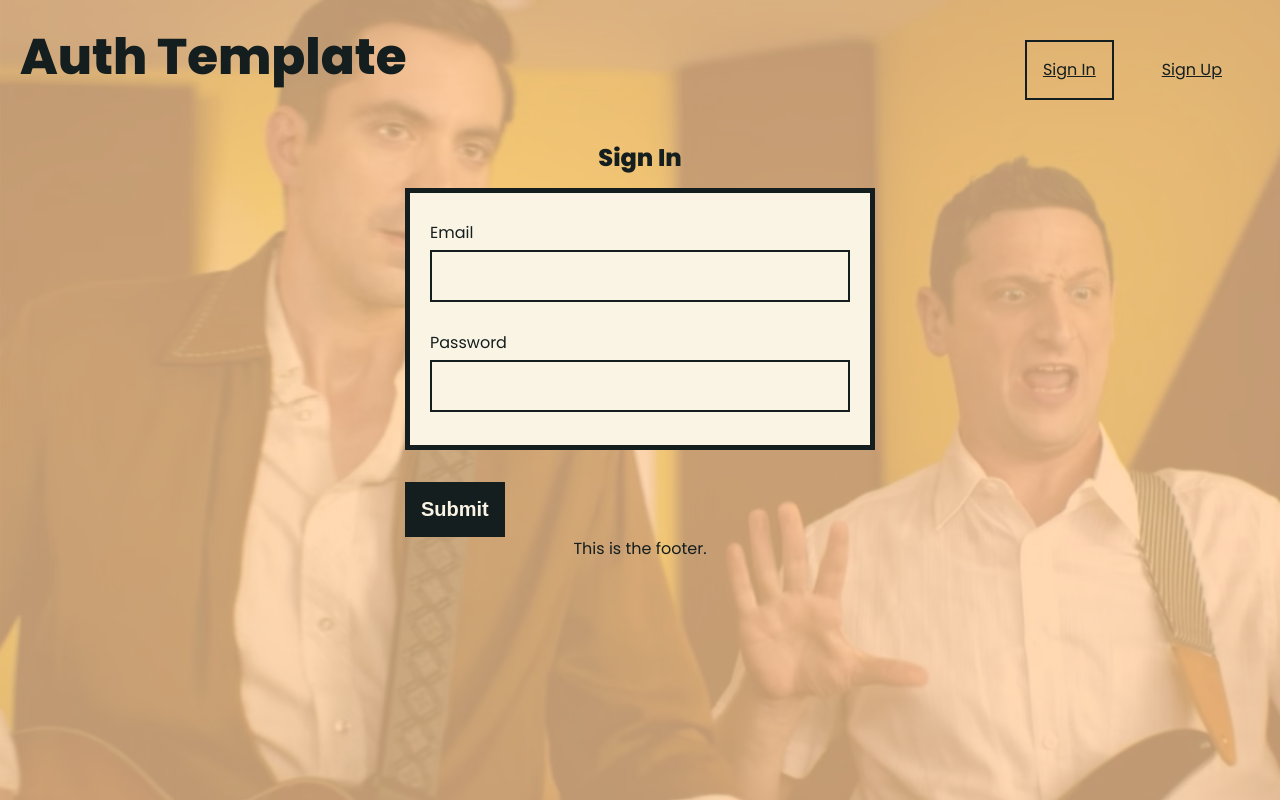
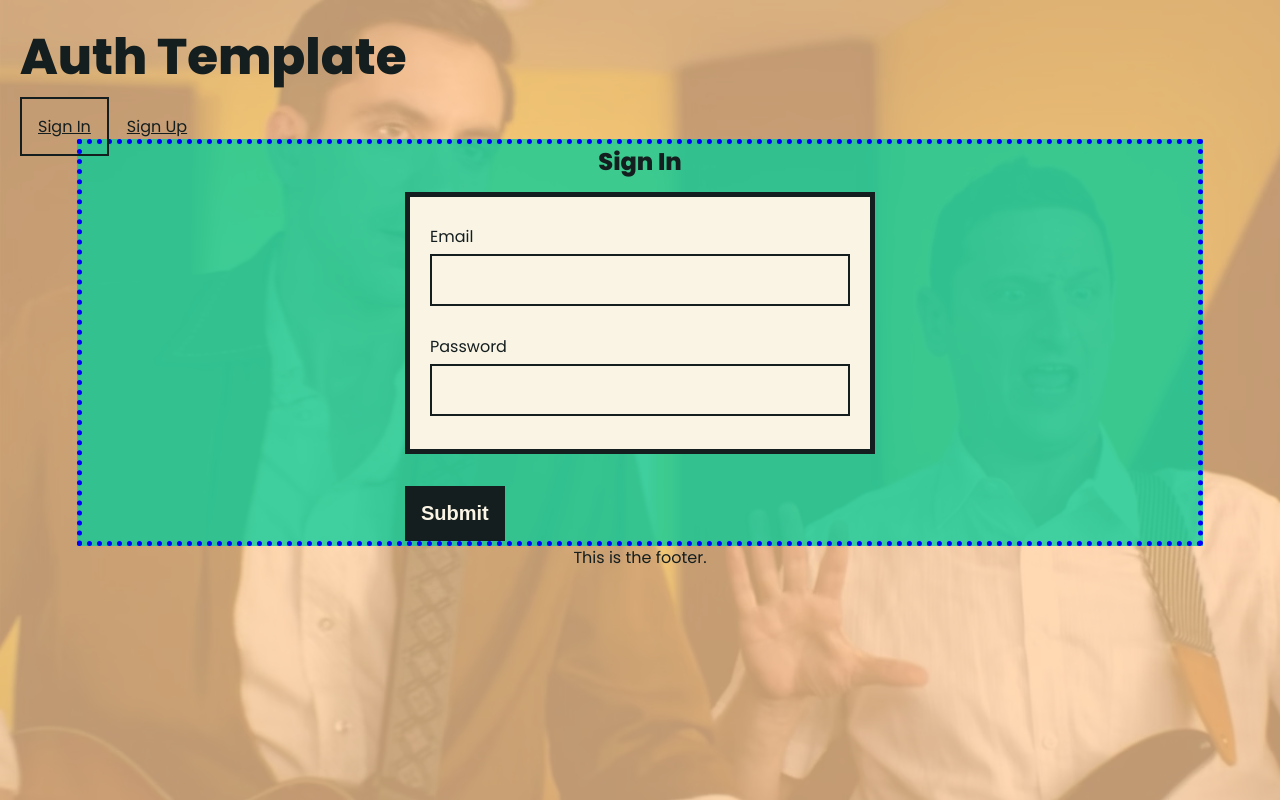
Before and after one commit to MichelleRS/auth-react, a React (Vite) app: page /sign-in in a window 1280 px wide. Built offline with nearby package versions, Linux system fonts and the light colour scheme; no server answers.

Commit message:
Move AuthToolbar from Header to Auth

```diff
--- a/src/components/Header/Header.css
+++ b/src/components/Header/Header.css
@@ -27,7 +27,7 @@ header > h1 {
 }
 
 /* header links container and its link elements */
-.headerLinksContainer {
+.headerNavContainer {
   text-align: center;
   /* center header links vertically in header */
   align-self: center;
@@ -40,11 +40,11 @@ header > h1 {
   /* border: 4px navy dotted; */
 }
 
-.headerLinksContainer > a.active {
+.headerNavContainer > a.active {
   border: 2px var(--darkNeutral) solid;
 }
 
-.headerLinksContainer > a {
+.headerNavContainer > a {
   padding: 1rem;
   color: var(--darkNeutral);
   border: 2px transparent solid;
--- a/src/components/Header/Header.jsx
+++ b/src/components/Header/Header.jsx
@@ -1,6 +1,5 @@
 import { Link } from "react-router-dom";
 import { useAuth } from "../../context/AuthContext.jsx";
-import AuthToolbar from "../Main/Public/AuthToolbar.jsx";
 
 import "./Header.css";
 
@@ -21,14 +20,12 @@ export default function Header() {
     <header>
       <h1 className="headerTitle">Auth Template</h1>
       {/* if user, render sign out link */}
-      <div className="headerLinksContainer">
+      <div className="headerNavContainer">
         {user && (
           <Link to="/sign-in" onClick={handleSignOut}>
             Sign Out
           </Link>
         )}
-        {/* if not a user, render AuthToolbar */}
-        {!user && <AuthToolbar />}
       </div>
     </header>
   );
--- a/src/components/Main/Public/Auth.css
+++ b/src/components/Main/Public/Auth.css
@@ -5,8 +5,8 @@
   flex-direction: column;
   align-items: center;
   /* placeholder style */
-  /* border: 5px blue dotted; */
-  /* background-color: rgba(0, 204, 153, 0.75); */
+  border: 5px blue dotted;
+  background-color: rgba(0, 204, 153, 0.75);
 }
 
 .authContainer > h2 {
@@ -89,3 +89,13 @@
     flex-direction: column;
   }
 }
+
+.authNavLink {
+  padding: 1rem;
+  color: var(--darkNeutral);
+  border: 2px transparent solid;
+}
+
+.authNavLink.active {
+  border: 2px var(--darkNeutral) solid;
+}
--- a/src/components/Main/Public/AuthToolbar.jsx
+++ b/src/components/Main/Public/AuthToolbar.jsx
@@ -1,4 +1,5 @@
 import { NavLink } from "react-router-dom";
+import "./Auth.css";
 
 export default function AuthToolbar() {
   const handleClick = () => {
@@ -6,10 +7,12 @@ export default function AuthToolbar() {
   };
   return (
     <>
-      <NavLink to="/sign-in" onClick={handleClick}>
+      <NavLink to="/sign-in" onClick={handleClick} className="authNavLink">
         Sign In
       </NavLink>
-      <NavLink to="/sign-up">Sign Up</NavLink>
+      <NavLink to="/sign-up" className="authNavLink">
+        Sign Up
+      </NavLink>
     </>
   );
 }
--- a/src/components/Main/Public/SignIn.jsx
+++ b/src/components/Main/Public/SignIn.jsx
@@ -2,6 +2,7 @@ import { useRef, useState, useEffect } from "react";
 import { Navigate, useNavigate } from "react-router-dom";
 import { useAuth } from "../../../context/AuthContext.jsx";
 import "./Auth.css";
+import AuthToolbar from "./AuthToolbar.jsx";
 
 export default function SignIn() {
   // constants for use in function
@@ -65,6 +66,8 @@ export default function SignIn() {
   };
 
   return (
+    <div>
+      <AuthToolbar />
       <section className="authContainer">
         <h2>Sign In</h2>
         <form onSubmit={handleSubmit}>
@@ -126,5 +129,6 @@ export default function SignIn() {
           </button>
         </form>
       </section>
+    </div>
   );
 }
--- a/src/components/Main/Public/SignUp.jsx
+++ b/src/components/Main/Public/SignUp.jsx
@@ -3,6 +3,7 @@ import { Navigate } from "react-router-dom";
 import { useAuth } from "../../../context/AuthContext.jsx";
 import { client } from "../../../services/client.js";
 import "./Auth.css";
+import AuthToolbar from "./AuthToolbar.jsx";
 
 export default function SignUp() {
   // constants for use in function
@@ -61,6 +62,8 @@ export default function SignUp() {
   };
 
   return (
+    <div>
+      <AuthToolbar />
       <section className="authContainer">
         <h2>Sign Up</h2>
         <form onSubmit={handleSubmit}>
@@ -119,5 +122,6 @@ export default function SignUp() {
           </button>
         </form>
       </section>
+    </div>
   );
 }
```
Lines whose indentation alone changed are shown as unchanged.
